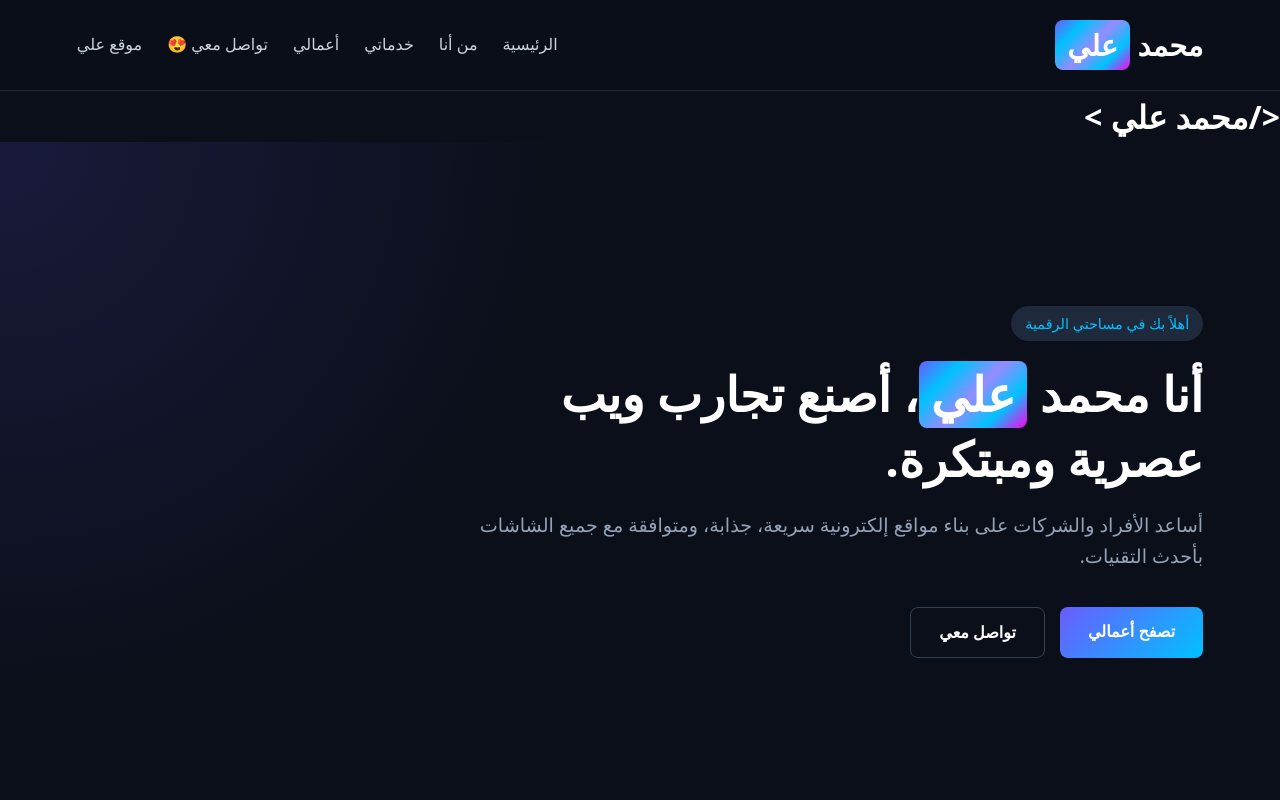
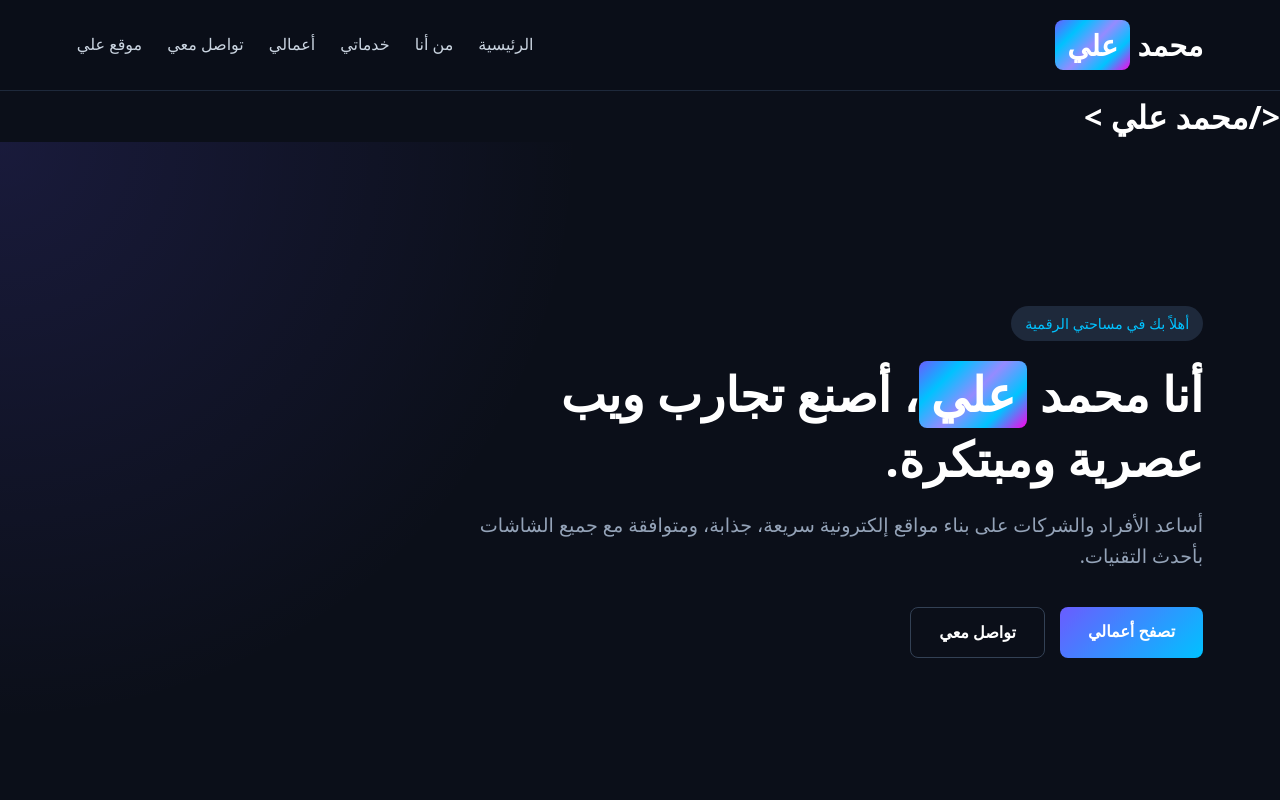
Before and after one commit to mo-ali-g/First-project, a plain HTML site: page index.html in a window 1280 px wide. Shown: the top 800 px of the page. Drawn offline with Linux system fonts and the light colour scheme.

Commit message:
Update contact link in index.html

```diff
--- a/index.html
+++ b/index.html
@@ -19,7 +19,7 @@
             <a href="#about">من أنا</a>
             <a href="#services">خدماتي</a>
             <a href="#projects">أعمالي</a>
-            <a href="#contact">تواصل معي 😍</a>
+            <a href="#contact">تواصل معي </a>
             <a href="https://alidevhub.com/" target="_blank" rel="noopener noreferrer">موقع علي</a>
 
         </nav>
```
